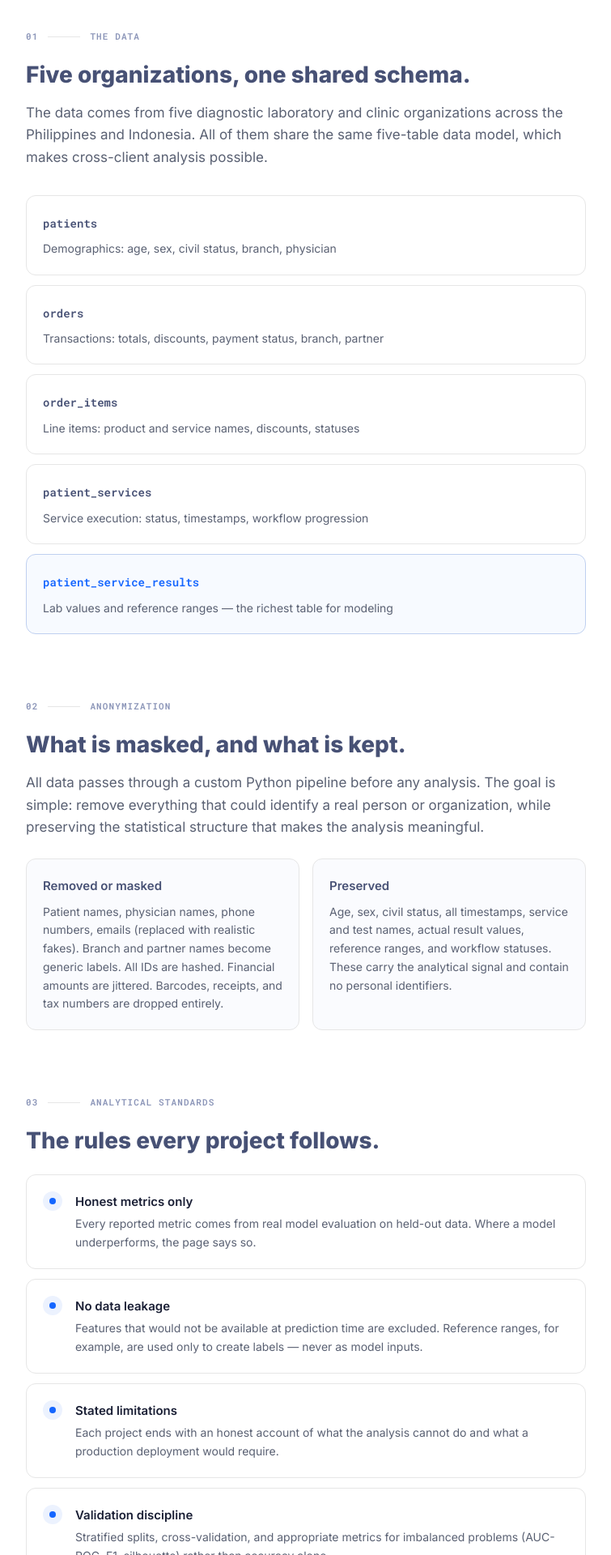
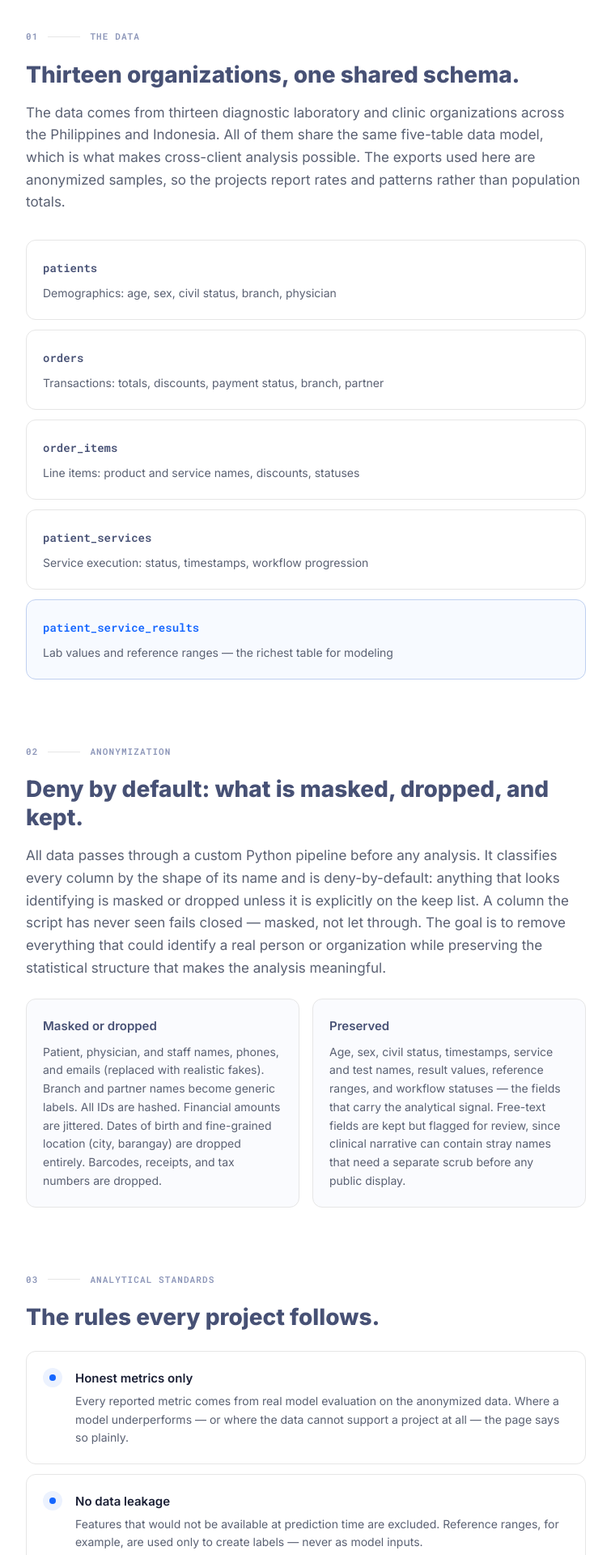
Before and after one commit to OrangeJuice023/dashlabs-sample-project, a Next.js app: page /methodology in a window 1280 px wide. Shown: the part 500-2420 px from the top of the page at 81% size, without its empty margins (262-1017 px from the left). Built offline with nearby package versions, Linux system fonts and the light colour scheme.

Commit message:
Update page.tsx

```diff
--- a/src/app/methodology/page.tsx
+++ b/src/app/methodology/page.tsx
@@ -17,10 +17,10 @@ const tables = [
 ];
 
 const standards = [
-  { title: "Honest metrics only", desc: "Every reported metric comes from real model evaluation on held-out data. Where a model underperforms, the page says so." },
+  { title: "Honest metrics only", desc: "Every reported metric comes from real model evaluation on the anonymized data. Where a model underperforms — or where the data cannot support a project at all — the page says so plainly." },
   { title: "No data leakage", desc: "Features that would not be available at prediction time are excluded. Reference ranges, for example, are used only to create labels — never as model inputs." },
-  { title: "Stated limitations", desc: "Each project ends with an honest account of what the analysis cannot do and what a production deployment would require." },
-  { title: "Validation discipline", desc: "Stratified splits, cross-validation, and appropriate metrics for imbalanced problems (AUC-ROC, F1, silhouette) rather than accuracy alone." },
+  { title: "Stated limitations", desc: "Each project ends with an honest account of what the analysis cannot do. Several projects are explicitly marked limited or in development where the data does not support a real result." },
+  { title: "Validation discipline", desc: "Stratified splits, cross-validation, and metrics appropriate to each problem (AUC-ROC, MAE, lift, silhouette) rather than accuracy alone." },
 ];
 
 export default function MethodologyPage() {
@@ -49,10 +49,10 @@ export default function MethodologyPage() {
         <section>
           <SectionLabel number="01" label="The Data" />
           <h2 className="text-[1.75rem] font-extrabold text-[#475175] leading-tight mb-4">
-            Five organizations, one shared schema.
+            Thirteen organizations, one shared schema.
           </h2>
           <p className="text-[1.0625rem] text-[#5A6173] leading-relaxed mb-8">
-            The data comes from five diagnostic laboratory and clinic organizations across the Philippines and Indonesia. All of them share the same five-table data model, which makes cross-client analysis possible.
+            The data comes from thirteen diagnostic laboratory and clinic organizations across the Philippines and Indonesia. All of them share the same five-table data model, which is what makes cross-client analysis possible. The exports used here are anonymized samples, so the projects report rates and patterns rather than population totals.
           </p>
           <div className="space-y-3">
             {tables.map(function renderTable(t, i) {
@@ -72,19 +72,19 @@ export default function MethodologyPage() {
         <section>
           <SectionLabel number="02" label="Anonymization" />
           <h2 className="text-[1.75rem] font-extrabold text-[#475175] leading-tight mb-4">
-            What is masked, and what is kept.
+            Deny by default: what is masked, dropped, and kept.
           </h2>
           <p className="text-[1.0625rem] text-[#5A6173] leading-relaxed mb-6">
-            All data passes through a custom Python pipeline before any analysis. The goal is simple: remove everything that could identify a real person or organization, while preserving the statistical structure that makes the analysis meaningful.
+            All data passes through a custom Python pipeline before any analysis. It classifies every column by the shape of its name and is deny-by-default: anything that looks identifying is masked or dropped unless it is explicitly on the keep list. A column the script has never seen fails closed — masked, not let through. The goal is to remove everything that could identify a real person or organization while preserving the statistical structure that makes the analysis meaningful.
           </p>
           <div className="grid grid-cols-1 md:grid-cols-2 gap-4">
             <div className="p-5 rounded-xl bg-[#FAFBFE] border border-[#E6E6E6]">
-              <p className="font-semibold text-[#475175] text-[0.9375rem] mb-2">Removed or masked</p>
-              <p className="text-[0.875rem] text-[#5A6173] leading-relaxed">Patient names, physician names, phone numbers, emails (replaced with realistic fakes). Branch and partner names become generic labels. All IDs are hashed. Financial amounts are jittered. Barcodes, receipts, and tax numbers are dropped entirely.</p>
+              <p className="font-semibold text-[#475175] text-[0.9375rem] mb-2">Masked or dropped</p>
+              <p className="text-[0.875rem] text-[#5A6173] leading-relaxed">Patient, physician, and staff names, phones, and emails (replaced with realistic fakes). Branch and partner names become generic labels. All IDs are hashed. Financial amounts are jittered. Dates of birth and fine-grained location (city, barangay) are dropped entirely. Barcodes, receipts, and tax numbers are dropped.</p>
             </div>
             <div className="p-5 rounded-xl bg-[#FAFBFE] border border-[#E6E6E6]">
               <p className="font-semibold text-[#475175] text-[0.9375rem] mb-2">Preserved</p>
-              <p className="text-[0.875rem] text-[#5A6173] leading-relaxed">Age, sex, civil status, all timestamps, service and test names, actual result values, reference ranges, and workflow statuses. These carry the analytical signal and contain no personal identifiers.</p>
+              <p className="text-[0.875rem] text-[#5A6173] leading-relaxed">Age, sex, civil status, timestamps, service and test names, result values, reference ranges, and workflow statuses — the fields that carry the analytical signal. Free-text fields are kept but flagged for review, since clinical narrative can contain stray names that need a separate scrub before any public display.</p>
             </div>
           </div>
         </section>
@@ -122,7 +122,7 @@ export default function MethodologyPage() {
             Masking identifiers does not change the relationships in the data. A 60-year-old patient is still 60. An abnormal result is still abnormal. The time between sample collection and result is unchanged. Because the analytically meaningful fields are preserved, the models learn the same patterns they would on the raw data.
           </p>
           <p className="text-[1.0625rem] text-[#5A6173] leading-relaxed">
-            The one deliberate exception is financial amounts, which are slightly jittered. This blurs exact peso figures while keeping distributions and anomalies intact — which is why the revenue anomaly project reports patterns rather than exact amounts.
+            The one deliberate exception is financial amounts, which are jittered by about 15%. This blurs exact peso figures while keeping distributions and outliers intact — which is why the revenue anomaly project reports patterns rather than exact amounts, and treats its results as illustrative.
           </p>
         </section>
 
```
